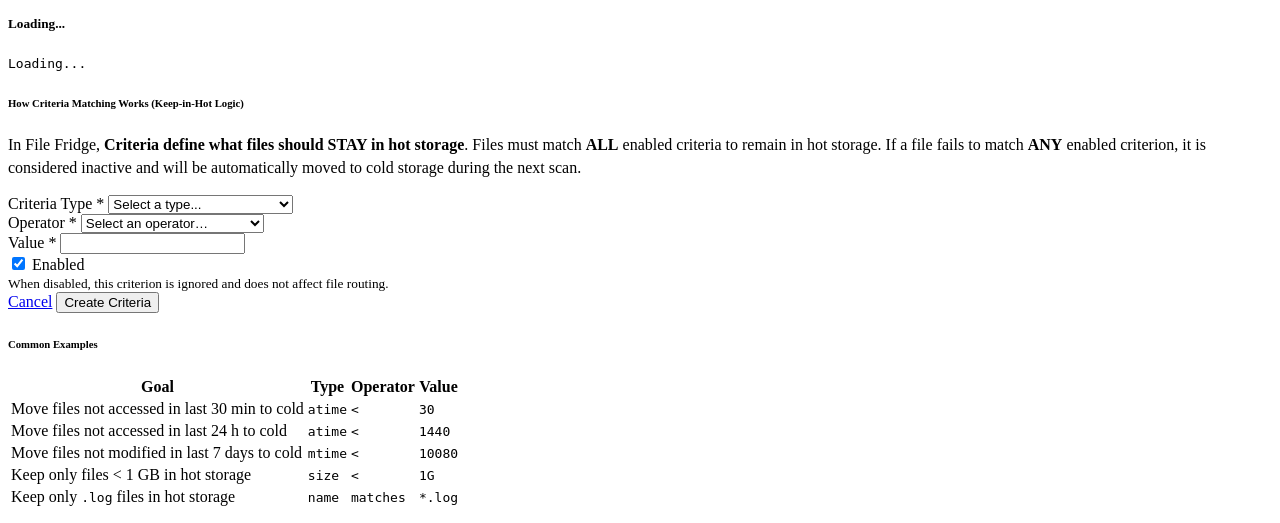
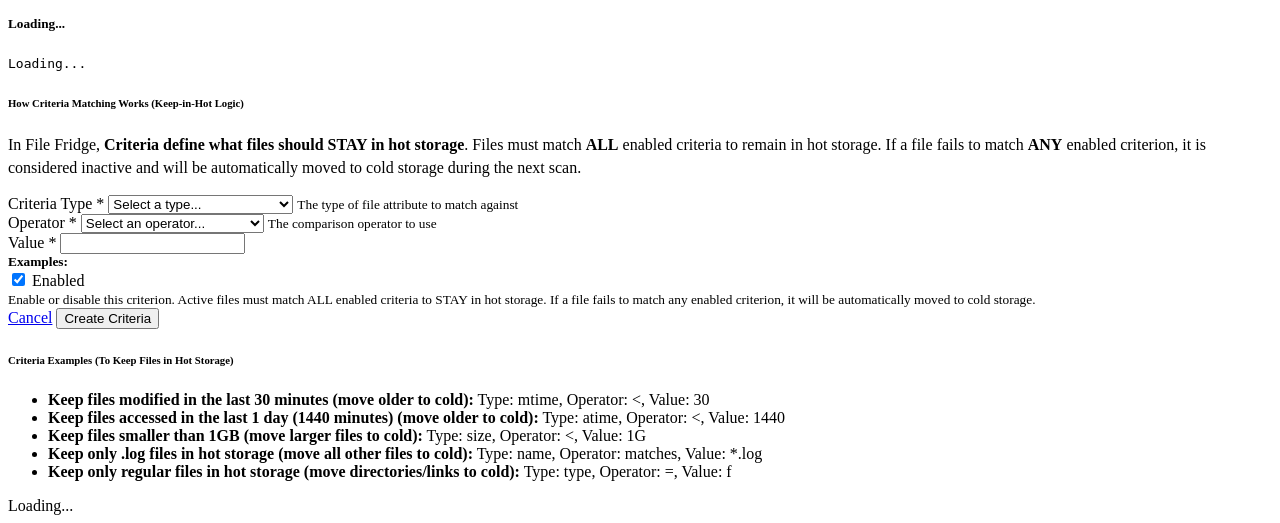
Before and after one commit to EasyCloudDeploy/file-fridge, a Python web app: template templates/criteria/form.html in a window 1280 px wide. Shown: the part 334-857 px from the top of the page. Run offline with Jinja, Linux system fonts and the light colour scheme; the template is opened without the code that fills it, so the values that code supplies are empty.

Commit message:
Lots of bug fixes

```diff
--- a/static/js/paths.js
+++ b/static/js/paths.js
@@ -3,82 +3,6 @@
 const authenticatedFetch = (...args) => window.authenticatedFetch(...args);
 const setRegionState = (...args) => window.setRegionState(...args);
 const showConfirmModal = (...args) => window.showConfirmModal(...args);
-
-/**
- * Translate a raw criterion (type / operator / value) into plain-English stay/move descriptions.
- *
- * Returns { stayText, coldText, isUnusual, unusualTip }
- *   stayText   – condition under which a file STAYS in hot storage
- *   coldText   – condition under which a file is MOVED to cold storage
- *   isUnusual  – true when the combination is almost certainly a misconfiguration
- *   unusualTip – short corrective hint shown alongside the warning
- */
-function criterionToPlainEnglish(type, operator, value) {
-    const isTimeType = ['atime', 'mtime', 'ctime'].includes(type);
-    const typeLabels = {
-        atime: 'last access time',
-        mtime: 'last modification time',
-        ctime: 'last change time',
-        size:  'file size',
-        name:  'filename',
-        iname: 'filename (case-insensitive)',
-        type:  'file type',
-        perm:  'permissions',
-        user:  'owner user',
-        group: 'owner group',
-    };
-    const typeName = typeLabels[type] || type;
-    const val = (value !== undefined && value !== null && value !== '') ? value : '…';
-
-    let stayText, coldText, isUnusual = false, unusualTip = null;
-
-    if (isTimeType) {
-        const isGt  = operator === '>'  || operator === '>=';
-        const isLt  = operator === '<'  || operator === '<=';
-        const orEq  = operator.includes('=') ? ' or equal to' : '';
-
-        if (isGt) {
-            stayText   = `${typeName} is more than${orEq} ${val} min ago`;
-            coldText   = `${typeName} is within the last ${val} min — moves recently-accessed files to cold immediately`;
-            isUnusual  = true;
-            unusualTip = `Using <strong>&gt;</strong> with a time criterion keeps <em>old</em> files in hot storage and moves <em>recently-accessed</em> files to cold immediately — the opposite of the typical use case. Use <strong>&lt;</strong> to keep active files hot and archive stale ones.`;
-        } else if (isLt) {
-            stayText = `${typeName} is within the last ${val} min`;
-            coldText = `${typeName} is more than${orEq} ${val} min ago`;
-        } else {
-            // EQ
-            stayText = `${typeName} is exactly ${val} min ago (±30 sec tolerance)`;
-            coldText = `${typeName} is anything other than ${val} min ago`;
-        }
-    } else if (type === 'size') {
-        const opWords = { '>': 'larger than', '<': 'smaller than', '=': 'exactly', '>=': 'at least', '<=': 'at most' };
-        const opWord  = opWords[operator] || operator;
-        const coldOp  = { '>': 'at most', '<': 'at least', '=': 'anything other than', '>=': 'smaller than', '<=': 'larger than' };
-        stayText = `file size is ${opWord} ${val}`;
-        coldText = `file size is ${coldOp[operator] || 'not'} ${val}`;
-    } else if (type === 'name' || type === 'iname') {
-        const ci     = type === 'iname' ? ' (case-insensitive)' : '';
-        const opWords = { '=': 'is exactly', contains: 'contains', matches: 'matches glob pattern', regex: 'matches regex' };
-        const opWord  = opWords[operator] || operator;
-        stayText = `filename${ci} ${opWord} "${val}"`;
-        coldText = `filename${ci} does not ${opWord.replace('is ', '')} "${val}"`;
-    } else if (type === 'type') {
-        const typeWords = { f: 'a regular file', file: 'a regular file', d: 'a directory', directory: 'a directory', l: 'a symlink', link: 'a symlink' };
-        stayText = `file is ${typeWords[val] || val}`;
-        coldText = `file is not ${typeWords[val] || val}`;
-    } else {
-        stayText = `${typeName} ${operator} ${val}`;
-        coldText = `${typeName} does not satisfy ${operator} ${val}`;
-    }
-
-    return { stayText, coldText, isUnusual, unusualTip };
-}
-
-function stripHtml(html) {
-    const tmp = document.createElement('div');
-    tmp.innerHTML = html;
-    return tmp.textContent || tmp.innerText || '';
-}
 
 function formatBytes(bytes, decimals = 2) {
     if (bytes === 0) return '0 Bytes';
@@ -594,8 +518,8 @@
             if (criteria.length === 0) {
                 criteriaTableBody.innerHTML = `
                     <tr>
-                        <td colspan="3" class="text-center text-muted">
-                            No criteria configured — all files will stay in hot storage indefinitely.
+                        <td colspan="5" class="text-center text-muted">
+                            No criteria configured. Files will match all criteria (move all files).
                             <br><a href="/paths/${pathId}/criteria/new" class="btn btn-sm btn-primary mt-2">
                                 <i class="bi bi-plus"></i> Add Your First Criterion
                             </a>
@@ -603,36 +527,17 @@
                     </tr>
                 `;
             } else {
-                criteriaTableBody.innerHTML = criteria.map(c => {
-                    const { stayText, coldText, isUnusual, unusualTip } = criterionToPlainEnglish(
-                        c.criterion_type, c.operator, c.value
-                    );
-                    const warningBadge = isUnusual
-                        ? `<span class="badge bg-warning text-dark ms-1"
-                                title="${escapeHtml(unusualTip ? stripHtml(unusualTip) : 'Unusual configuration')}">
-                                <i class="bi bi-exclamation-triangle-fill"></i> Unusual
-                           </span>`
-                        : '';
-                    return `
-                        <tr${isUnusual ? ' class="table-warning"' : ''}>
+                criteriaTableBody.innerHTML = criteria.map(c => `
+                    <tr>
+                        <td><code>${escapeHtml(c.criterion_type)}</code></td>
+                        <td><code>${escapeHtml(c.operator)}</code></td>
+                        <td><code>${escapeHtml(c.value)}</code></td>
                         <td>
-                                <div class="d-flex align-items-center gap-1 flex-wrap mb-1">
-                                    <code class="small">${escapeHtml(c.criterion_type)} ${escapeHtml(c.operator)} ${escapeHtml(c.value)}</code>
-                                    ${warningBadge}
-                                </div>
-                                <div class="small text-muted lh-sm">
-                                    <span class="fw-semibold text-success">Stay hot:</span> ${escapeHtml(stayText)}
-                                </div>
-                                <div class="small text-muted lh-sm">
-                                    <span class="fw-semibold" style="color:#0d6efd">Move cold:</span> ${escapeHtml(coldText)}
-                                </div>
-                            </td>
-                            <td class="align-middle">
                             <span class="badge bg-${c.enabled ? 'success' : 'secondary'}">
                                 ${c.enabled ? 'Enabled' : 'Disabled'}
                             </span>
                         </td>
-                            <td class="align-middle">
+                        <td>
                             <div class="btn-group btn-group-sm">
                                 <a href="/criteria/${c.id}/edit" class="btn btn-outline-secondary" title="Edit">
                                     <i class="bi bi-pencil"></i>
@@ -643,8 +548,7 @@
                             </div>
                         </td>
                     </tr>
-                    `;
-                }).join('');
+                `).join('');
             }
         }
 
--- a/templates/criteria/form.html
+++ b/templates/criteria/form.html
@@ -53,6 +53,9 @@
                                     <option value="user">User</option>
                                     <option value="group">Group</option>
                                 </select>
+                                <small class="form-text text-muted">
+                                    The type of file attribute to match against
+                                </small>
                             </div>
 
                             <div class="mb-3">
@@ -68,34 +71,47 @@
                                     <option value="matches">Matches (glob pattern)</option>
                                     <option value="regex">Regex</option>
                                 </select>
+                                <small class="form-text text-muted">
+                                    The comparison operator to use
+                                </small>
                             </div>
 
                             <div class="mb-3">
                                 <label for="value" class="form-label">Value *</label>
                                 <input type="text" class="form-control" id="value" name="value" required>
-                                <div id="value-hint" class="form-text text-muted mt-1" style="display:none"></div>
-                            </div>
-
-                            <!-- Live plain-English preview -->
-                            <div id="criterion-preview" class="mb-3" style="display:none">
-                                <div id="preview-warning" class="alert alert-warning d-flex gap-2 mb-2 py-2" style="display:none">
-                                    <i class="bi bi-exclamation-triangle-fill fs-5 flex-shrink-0 mt-1"></i>
-                                    <div>
-                                        <strong>Unusual configuration</strong>
-                                        <div id="preview-warning-tip" class="small mt-1"></div>
+                                <small class="form-text text-muted">
+                                    <div id="value-help">
+                                        <strong>Examples:</strong><br>
+                                        <span id="mtime-help" style="display: none;">
+                                            Minutes since modification (e.g., "30" to keep files modified within the last 30 minutes)
+                                        </span>
+                                        <span id="atime-help" style="display: none;">
+                                            Minutes since access (e.g., "30" to keep files accessed within the last 30 minutes)
+                                        </span>
+                                        <span id="ctime-help" style="display: none;">
+                                            Minutes since change (e.g., "30" to keep files changed within the last 30 minutes)
+                                        </span>
+                                        <span id="size-help" style="display: none;">
+                                            Size with optional suffix: c (bytes), k (KB), M (MB), G (GB)<br>
+                                            Example: "100M" to keep files smaller/larger than 100MB
+                                        </span>
+                                        <span id="name-help" style="display: none;">
+                                            Filename pattern (e.g., "*.log", "*.txt", "app*")
+                                        </span>
+                                        <span id="type-help" style="display: none;">
+                                            File type: "f" or "file" for files, "d" or "directory" for directories, "l" or "link" for symlinks
+                                        </span>
+                                        <span id="perm-help" style="display: none;">
+                                            Permissions in octal (e.g., "755") or symbolic (e.g., "rwx")
+                                        </span>
+                                        <span id="user-help" style="display: none;">
+                                            Username or UID (e.g., "www-data" or "33")
+                                        </span>
+                                        <span id="group-help" style="display: none;">
+                                            Group name or GID (e.g., "www-data" or "33")
+                                        </span>
                                     </div>
-                                </div>
-                                <div class="rounded border p-3 bg-light">
-                                    <p class="mb-2 small fw-semibold text-uppercase text-muted" style="letter-spacing:.05em">What this criterion does</p>
-                                    <div class="d-flex align-items-start gap-2 mb-2">
-                                        <span class="badge bg-success text-nowrap" style="min-width:82px;text-align:center">✅ Stays hot</span>
-                                        <span id="preview-stay-text" class="small"></span>
-                                    </div>
-                                    <div class="d-flex align-items-start gap-2">
-                                        <span class="badge bg-primary text-nowrap" style="min-width:82px;text-align:center">❄️ Moves cold</span>
-                                        <span id="preview-cold-text" class="small"></span>
-                                    </div>
-                                </div>
+                                </small>
                             </div>
 
                             <div class="mb-3">
@@ -106,7 +122,7 @@
                                     </label>
                                 </div>
                                 <small class="form-text text-muted">
-                                    When disabled, this criterion is ignored and does not affect file routing.
+                                    Enable or disable this criterion. Active files must match ALL enabled criteria to STAY in hot storage. If a file fails to match any enabled criterion, it will be automatically moved to cold storage.
                                 </small>
                             </div>
 
@@ -122,51 +138,21 @@
 
                 <div class="card mt-3">
                     <div class="card-header">
-                        <h6 class="mb-0">Common Examples</h6>
+                        <h6 class="mb-0">Criteria Examples (To Keep Files in Hot Storage)</h6>
                     </div>
-                    <div class="card-body p-0">
-                        <table class="table table-sm mb-0">
-                            <thead class="table-light">
-                                <tr>
-                                    <th>Goal</th>
-                                    <th>Type</th>
-                                    <th>Operator</th>
-                                    <th>Value</th>
-                                </tr>
-                            </thead>
-                            <tbody>
-                                <tr>
-                                    <td>Move files not accessed in last 30 min to cold</td>
-                                    <td><code>atime</code></td>
-                                    <td><code>&lt;</code></td>
-                                    <td><code>30</code></td>
-                                </tr>
-                                <tr>
-                                    <td>Move files not accessed in last 24 h to cold</td>
-                                    <td><code>atime</code></td>
-                                    <td><code>&lt;</code></td>
-                                    <td><code>1440</code></td>
-                                </tr>
-                                <tr>
-                                    <td>Move files not modified in last 7 days to cold</td>
-                                    <td><code>mtime</code></td>
-                                    <td><code>&lt;</code></td>
-                                    <td><code>10080</code></td>
-                                </tr>
-                                <tr>
-                                    <td>Keep only files &lt; 1 GB in hot storage</td>
-                                    <td><code>size</code></td>
-                                    <td><code>&lt;</code></td>
-                                    <td><code>1G</code></td>
-                                </tr>
-                                <tr>
-                                    <td>Keep only <code>.log</code> files in hot storage</td>
-                                    <td><code>name</code></td>
-                                    <td><code>matches</code></td>
-                                    <td><code>*.log</code></td>
-                                </tr>
-                            </tbody>
-                        </table>
+                    <div class="card-body">
+                        <ul class="list-unstyled mb-0">
+                            <li><strong>Keep files modified in the last 30 minutes (move older to cold):</strong> Type: mtime, Operator: &lt;, Value: 30</li>
+                            <li><strong>Keep files accessed in the last 1 day (1440 minutes) (move older to cold):</strong> Type: atime, Operator: &lt;, Value: 1440</li>
+                            <li><strong>Keep files smaller than 1GB (move larger files to cold):</strong> Type: size, Operator: &lt;, Value: 1G</li>
+                            <li><strong>Keep only .log files in hot storage (move all other files to cold):</strong> Type: name, Operator: matches, Value: *.log</li>
+                            <li><strong>Keep only regular files in hot storage (move directories/links to cold):</strong> Type: type, Operator: =, Value: f</li>
+                        </ul>
+            <div class="d-flex align-items-center">
+                <span class="badge bg-light text-dark">
+                    <i class="bi bi-thermometer-snow"></i> <span id="app-version">Loading...</span>
+                </span>
+            </div>
                     </div>
                 </div>
             </div>
@@ -176,108 +162,17 @@
 {% block extra_scripts %}
     <script src="/static/js/paths.js"></script>
     <script>
-        // Operators available per criterion type
-        const NUMERIC_OPS  = ['>', '<', '=', '>=', '<='];
-        const TEXT_OPS     = ['=', 'contains', 'matches', 'regex'];
-        const EXACT_OPS    = ['='];
-        const TYPE_OPERATORS = {
-            atime: NUMERIC_OPS, mtime: NUMERIC_OPS, ctime: NUMERIC_OPS,
-            size:  NUMERIC_OPS,
-            name:  TEXT_OPS, iname: TEXT_OPS,
-            type:  EXACT_OPS, perm: EXACT_OPS, user: EXACT_OPS, group: EXACT_OPS,
-        };
-        const OP_LABELS = {
-            '>':       '> (Greater Than)',
-            '<':       '< (Less Than)',
-            '=':       '= (Equal To)',
-            '>=':      '>= (Greater Than or Equal)',
-            '<=':      '<= (Less Than or Equal)',
-            contains:  'contains',
-            matches:   'matches (glob pattern)',
-            regex:     'regex',
-        };
-        const VALUE_HINTS = {
-            atime: 'Minutes since last access. Example: <code>1440</code> = 24 hours.',
-            mtime: 'Minutes since last modification. Example: <code>10080</code> = 7 days.',
-            ctime: 'Minutes since last status change. Example: <code>60</code> = 1 hour.',
-            size:  'Size with optional suffix: <code>c</code> bytes, <code>k</code> KB, <code>M</code> MB, <code>G</code> GB. Example: <code>500M</code>.',
-            name:  'Exact name, glob (<code>*.log</code>), or regex depending on operator.',
-            iname: 'Same as name but case-insensitive.',
-            type:  '<code>f</code> or <code>file</code> &nbsp;|&nbsp; <code>d</code> or <code>directory</code> &nbsp;|&nbsp; <code>l</code> or <code>link</code>',
-            perm:  'Octal permissions, e.g. <code>755</code>.',
-            user:  'Username or UID, e.g. <code>www-data</code> or <code>33</code>.',
-            group: 'Group name or GID, e.g. <code>staff</code> or <code>20</code>.',
-        };
-
-        const typeEl  = document.getElementById('criterion_type');
-        const opEl    = document.getElementById('operator');
-        const valEl   = document.getElementById('value');
-
-        function updateOperatorOptions() {
-            const type = typeEl.value;
-            const allowed = TYPE_OPERATORS[type] || Object.keys(OP_LABELS);
-            const current = opEl.value;
-            opEl.innerHTML = '<option value="">Select an operator…</option>';
-            allowed.forEach(op => {
-                const opt = document.createElement('option');
-                opt.value = op;
-                opt.textContent = OP_LABELS[op] || op;
-                if (op === current) opt.selected = true;
-                opEl.appendChild(opt);
+        // Show contextual help based on selected criterion type
+        document.getElementById('criterion_type').addEventListener('change', function() {
+            const type = this.value;
+            // Hide all help texts
+            document.querySelectorAll('#value-help > span').forEach(span => {
+                span.style.display = 'none';
             });
-            // If the previously selected operator is no longer valid, clear it
-            if (current && !allowed.includes(current)) opEl.value = '';
-        }
-
-        function updateValueHint() {
-            const hint = document.getElementById('value-hint');
-            const type = typeEl.value;
-            if (VALUE_HINTS[type]) {
-                hint.innerHTML = VALUE_HINTS[type];
-                hint.style.display = '';
-            } else {
-                hint.style.display = 'none';
+            // Show relevant help
+            if (type && document.getElementById(type + '-help')) {
+                document.getElementById(type + '-help').style.display = 'block';
             }
-        }
-
-        function updatePreview() {
-            const type  = typeEl.value;
-            const op    = opEl.value;
-            const val   = valEl.value.trim();
-            const preview     = document.getElementById('criterion-preview');
-            const warning     = document.getElementById('preview-warning');
-            const warningTip  = document.getElementById('preview-warning-tip');
-            const stayEl      = document.getElementById('preview-stay-text');
-            const coldEl      = document.getElementById('preview-cold-text');
-
-            if (!type || !op) { preview.style.display = 'none'; return; }
-
-            const { stayText, coldText, isUnusual, unusualTip } = criterionToPlainEnglish(type, op, val || '…');
-
-            stayEl.textContent = stayText;
-            coldEl.textContent = coldText;
-
-            if (isUnusual) {
-                warning.style.display = '';
-                warningTip.innerHTML = unusualTip || '';
-            } else {
-                warning.style.display = 'none';
-            }
-
-            preview.style.display = '';
-        }
-
-        typeEl.addEventListener('change', () => {
-            updateOperatorOptions();
-            updateValueHint();
-            updatePreview();
         });
-        opEl.addEventListener('change', updatePreview);
-        valEl.addEventListener('input', updatePreview);
-
-        // Run once on page load in case the form is pre-filled (edit mode)
-        updateOperatorOptions();
-        updateValueHint();
-        updatePreview();
     </script>
 {% endblock %}
--- a/templates/paths/detail.html
+++ b/templates/paths/detail.html
@@ -146,7 +146,9 @@
                                 <table class="table table-sm mb-0" id="criteriaTable">
                                     <thead>
                                         <tr>
-                                            <th>Rule &amp; Effect</th>
+                                            <th>Type</th>
+                                            <th class="d-none d-sm-table-cell">Operator</th>
+                                            <th>Value</th>
                                             <th>Status</th>
                                             <th>Actions</th>
                                         </tr>
```
Also changed, not shown: alembic/versions/099b10f2eff5_add_paused_to_cold_storage_locations_.py (+32 -23 lines), app/services/cold_storage_backends/base.py (+0 -10 lines), app/services/cold_storage_backends/gdrive_backend.py (+2 -14 lines), app/services/notification_service.py (+4 -18 lines), app/services/scheduler.py (+3 -32 lines), 1 other file. Lines whose indentation alone changed are shown as unchanged.
